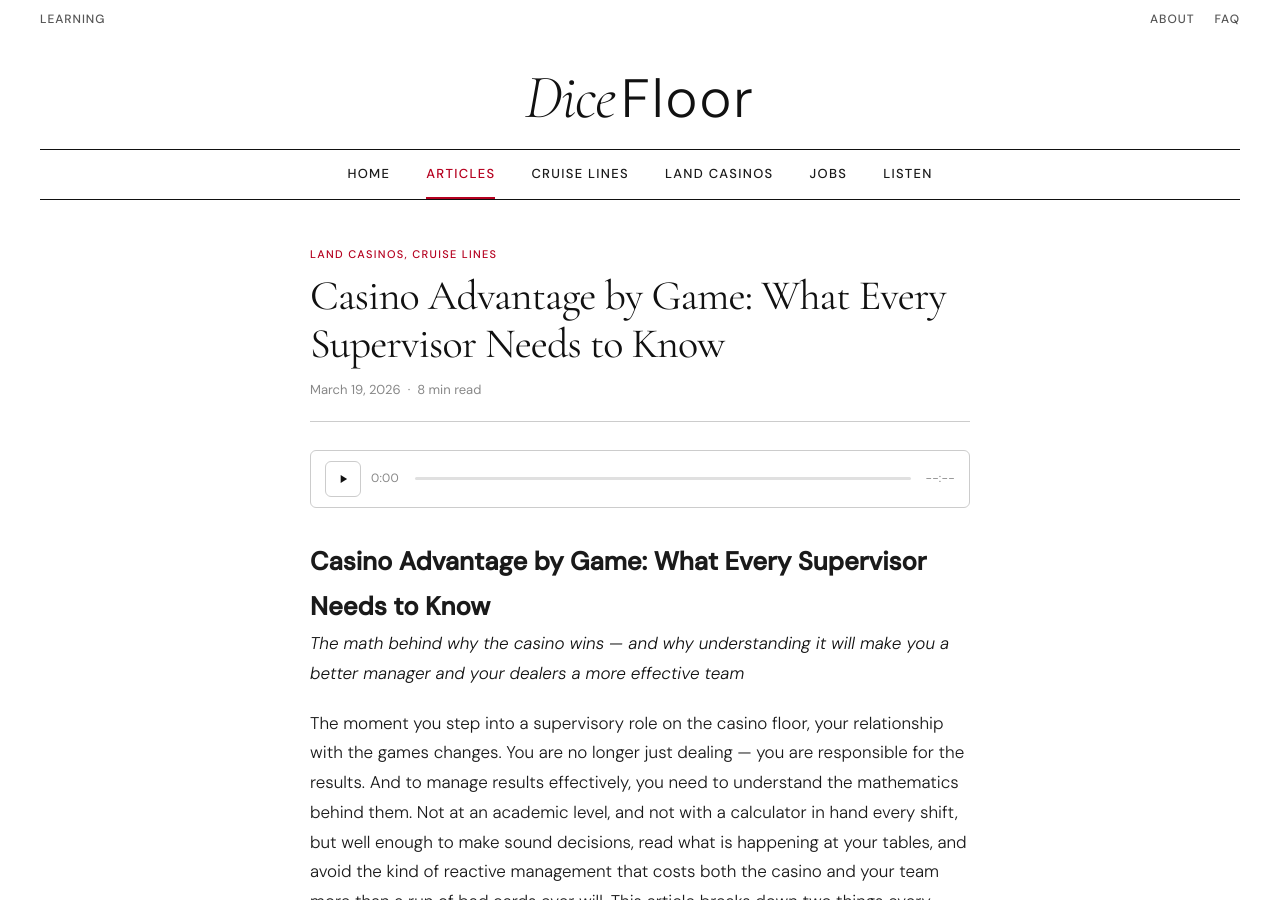
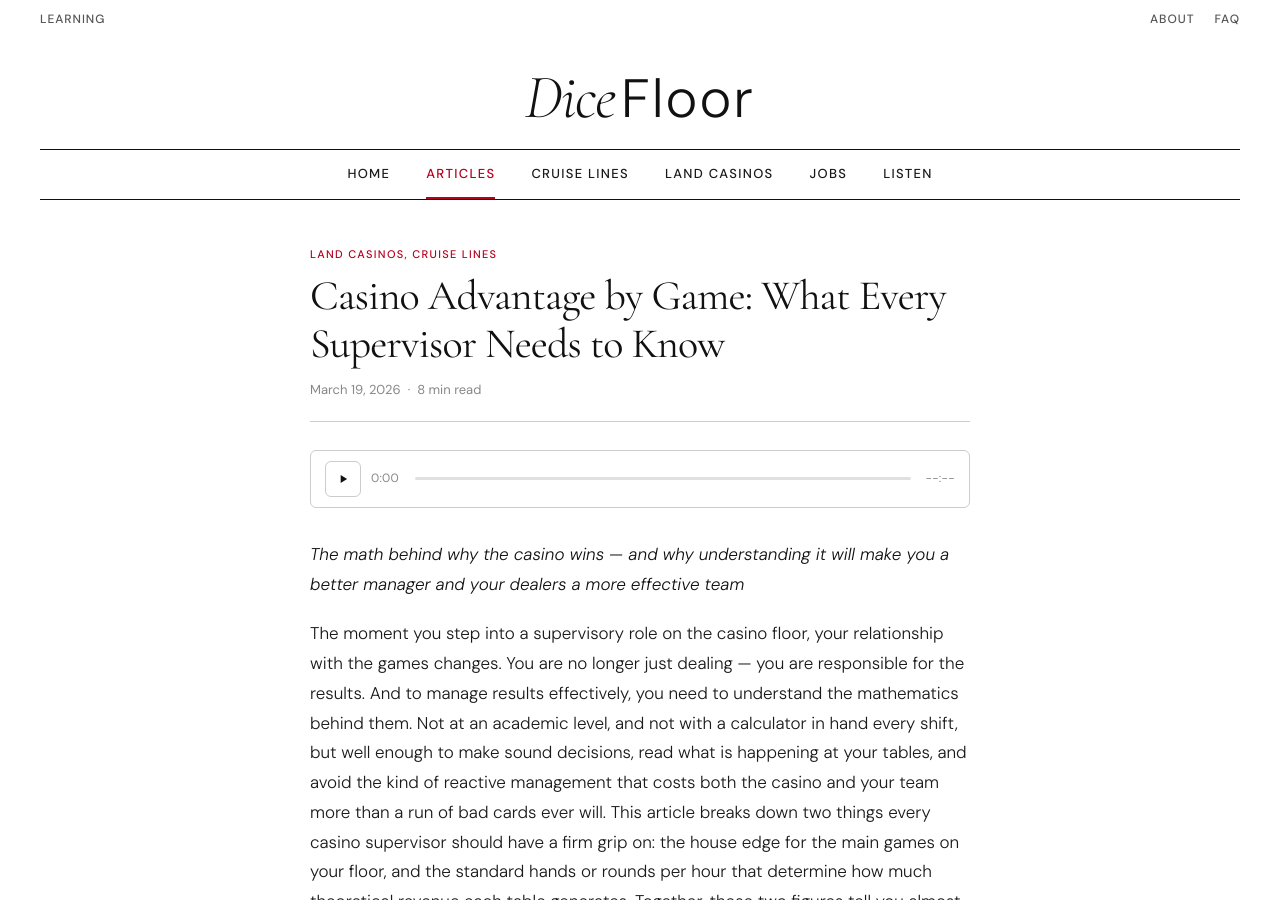
Before and after one commit to dice-floor/dicefloor, a Jekyll site: the page built from _posts/2026-03-19-casino-math.md, in a window 1280 px wide and 900 px high. Built offline with Jekyll 4.4.1, drawn with Linux system fonts in a browser that asks for light colours.

Commit message:
Update 2026-03-19-casino-math.md

```diff
--- a/_posts/2026-03-19-casino-math.md
+++ b/_posts/2026-03-19-casino-math.md
@@ -8,7 +8,6 @@ audio: ""
 excerpt: "The math behind why the casino wins — and why understanding it will make you a better manager and your dealers a more effective team"
 ---
 
-# Casino Advantage by Game: What Every Supervisor Needs to Know
 
 ***The math behind why the casino wins — and why understanding it will make you a better manager and your dealers a more effective team***
 
```
